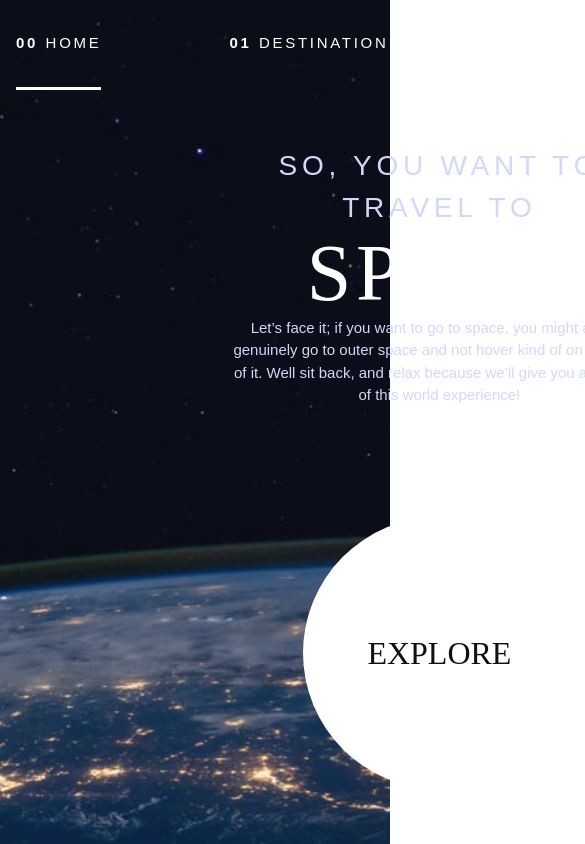
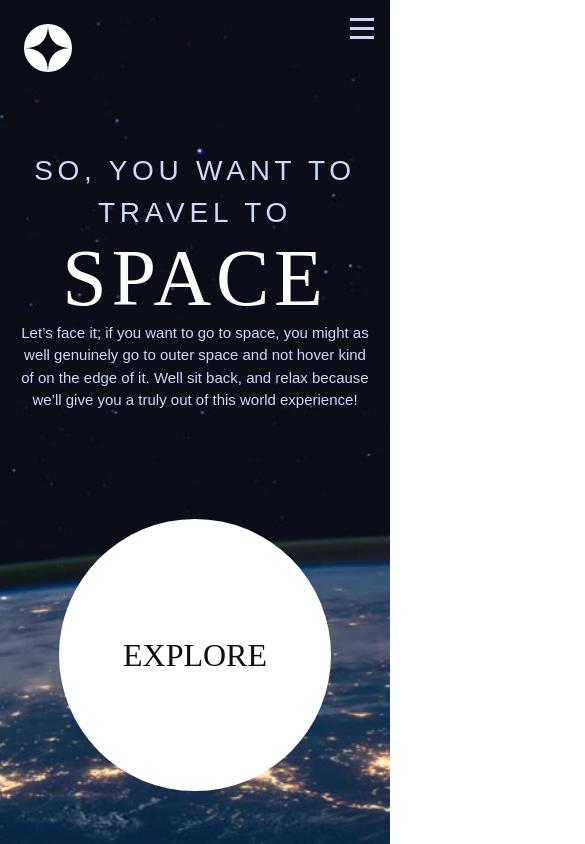
Before and after one commit to staticsanches/space-tourism, a React (Create React App) app: page /#/ in a window 390 px wide. Shown: the top 844 px of the page, 585 px wide, since content can reach past the window. Built offline with nearby package versions, Linux system fonts and the light colour scheme.

Commit message:
Improving navigation

```diff
--- a/src/index.css
+++ b/src/index.css
@@ -50,8 +50,8 @@
 /* --------------------- */
 
 @import url(https://fonts.googleapis.com/css?family=Bellefair);
-@import url(https://fonts.googleapis.com/css?family=Barlow+Condensed);
-@import url(https://fonts.googleapis.com/css?family=Barlow);
+@import url(https://fonts.googleapis.com/css2?family=Barlow+Condensed:wght@400;700);
+@import url(https://fonts.googleapis.com/css2?family=Barlow:wght@400;700&display=swap);
 
 /* --------------------- */
 /* Resets                */
@@ -99,6 +99,7 @@ div#react-root {
 
   display: grid;
   grid-template-rows: min-content 1fr;
+  overflow-x: hidden;
 }
 
 /* Make images easier to work with */
--- a/src/main/App/AppHeader/AppHeader.module.scss
+++ b/src/main/App/AppHeader/AppHeader.module.scss
@@ -1,9 +1,69 @@
+.appHeader {
+  composes: flex from global;
+
+  justify-content: space-between;
+  align-items: center;
+}
+
 .appNavigation {
-  --gap: 8rem;
+  composes: underline-indicators from global;
+  composes: flex from global;
+
+  --gap: clamp(1.5rem, 6vw, 3.5rem);
   --underline-gap: 2rem;
   list-style: none;
   padding: 0;
   margin: 0;
+  background: hsl(var(--clr-dark) / 0.95);
+}
+
+@supports (backdrop-filter: blur(1.5rem)) {
+  .appNavigation {
+    background: hsl(var(--clr-white) / 0.05);
+    backdrop-filter: blur(1.5rem);
+  }
+}
+
+.mobileNavToggle {
+  display: none;
+}
+
+@media (max-width: 35em) {
+  .appNavigation {
+    --underline-gap: 0.6rem;
+    position: fixed;
+    z-index: 1000;
+    inset: 0 0 0 30%;
+    padding: min(20rem, 15vh) 2rem;
+    flex-direction: column;
+    transform: translateX(100%);
+    transition: transform 500ms ease-in-out;
+  }
+
+  .appNavigation[data-visible='true'] {
+    transform: translateX(0);
+  }
+
+  .appNavigation:global(.underline-indicators) > * {
+    border: 0;
+  }
+
+  .mobileNavToggle {
+    display: block;
+    position: absolute;
+    z-index: 2000;
+    right: 1rem;
+    top: 1rem;
+    background-image: url(../../assets/shared/icon-hamburger.svg);
+    background-repeat: no-repeat;
+    background-position: center;
+    width: 1.5rem;
+    aspect-ratio: 1;
+  }
+
+  .mobileNavToggle[aria-expanded='true'] {
+    background-image: url(../../assets/shared/icon-close.svg);
+  }
 }
 
 .appNavigationItem {
@@ -19,3 +79,44 @@
   font-weight: 700;
   margin-right: 0.5em;
 }
+
+.logo {
+  margin: 1.5rem clamp(1.5rem, 5vw, 3.5rem);
+}
+
+@media (min-width: 35em) {
+  .appNavigation {
+    padding-inline: clamp(3rem, 7vw, 7rem);
+  }
+}
+
+@media (min-width: 35em) and (max-width: 44.999em) {
+  .appNavigation {
+    padding-inline: 3rem;
+  }
+
+  .appNavigationItem > span:first-child {
+    display: none;
+  }
+}
+
+@media (min-width: 45em) {
+  .appHeader::after {
+    content: '';
+    display: block;
+    position: relative;
+    height: 1px;
+    width: 100%;
+    margin-right: -2.5rem;
+    background: hsl(var(--clr-white) / 0.25);
+    order: 1;
+  }
+
+  .appHeader > nav {
+    order: 2;
+  }
+
+  .appNavigation {
+    margin-block: 2rem;
+  }
+}
--- a/src/main/App/AppHeader/AppNavigation.tsx
+++ b/src/main/App/AppHeader/AppNavigation.tsx
@@ -1,14 +1,32 @@
+import { useState } from 'react'
+
 import { AppNavigationItem } from './AppNavigationItem'
 
 import classes from './AppHeader.module.scss'
 
-export const AppNavigation = () => (
+export const AppNavigation = () => {
+  const [isMenuOpen, setMenuOpen] = useState(false)
+
+  const handleMenuButtonClick = () => setMenuOpen((previous) => !previous)
+
+  return (
+    <>
+      <button
+        className={classes.mobileNavToggle}
+        aria-controls="primary-navigation"
+        aria-expanded={isMenuOpen}
+        onClick={handleMenuButtonClick}
+      >
+        <span className="sr-only">Menu</span>
+      </button>
       <nav>
-    <ul className={'underline-indicators flex ' + classes.appNavigation}>
+        <ul id="primary-navigation" className={classes.appNavigation} data-visible={isMenuOpen}>
           <AppNavigationItem to="" index="00" label="Home" />
           <AppNavigationItem to="destination" index="01" label="Destination" />
           <AppNavigationItem to="crew" index="02" label="Crew" />
           <AppNavigationItem to="technology" index="03" label="Tecnology" />
         </ul>
       </nav>
+    </>
   )
+}
--- a/src/main/App/AppHeader/AppNavigationItem.tsx
+++ b/src/main/App/AppHeader/AppNavigationItem.tsx
@@ -8,19 +8,10 @@ export type AppNavigationItemProps = {
   label: string
 }
 
-export const AppNavigationItem = ({
-  to,
-  index,
-  label,
-}: AppNavigationItemProps) => (
+export const AppNavigationItem = ({ to, index, label }: AppNavigationItemProps) => (
   <li>
-    <NavLink
-      to={to}
-      className={({ isActive }) =>
-        classes.appNavigationItem + (isActive ? ' active' : '')
-      }
-    >
-      <span>{index}</span>
+    <NavLink to={to} className={({ isActive }) => classes.appNavigationItem + (isActive ? ' active' : '')}>
+      <span aria-hidden="true">{index}</span>
       {label}
     </NavLink>
   </li>
--- a/src/main/App/AppHeader/index.tsx
+++ b/src/main/App/AppHeader/index.tsx
@@ -1,10 +1,11 @@
 import logo from '@/assets/shared/logo.svg'
+import classes from './AppHeader.module.scss'
 import { AppNavigation } from './AppNavigation'
 
 export const AppHeader = () => (
-  <header className="flex">
+  <header className={classes.appHeader}>
     <div>
-      <img src={logo} alt="space tourism logo" />
+      <img src={logo} alt="space tourism logo" className={classes.logo} />
     </div>
 
     <AppNavigation />
--- a/src/main/pages/HomePage/index.tsx
+++ b/src/main/pages/HomePage/index.tsx
@@ -11,7 +11,7 @@ export const HomePage = () => {
   }, [])
 
   return (
-    <div className={classes.homeContainer}>
+    <main className={classes.homeContainer}>
       <div>
         <h1 className={classes.title}>
           So, you want to travel to <span className="fs-900 ff-serif text-white">Space</span>
@@ -26,6 +26,6 @@ export const HomePage = () => {
       <div>
         <LargeLink to="/destination">Explore</LargeLink>
       </div>
-    </div>
+    </main>
   )
 }
```
Lines whose indentation alone changed are shown as unchanged.
